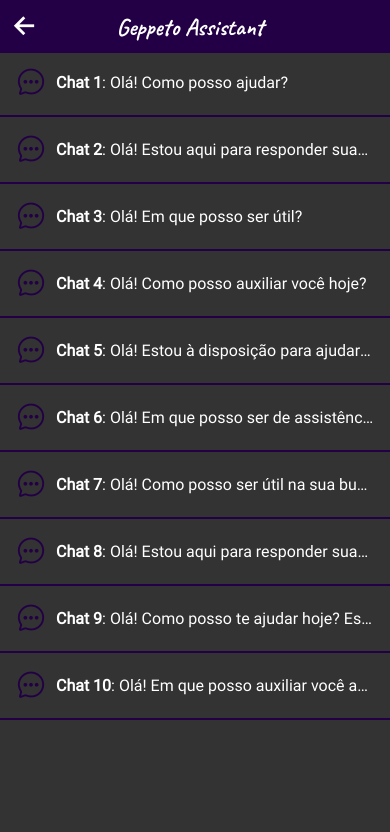
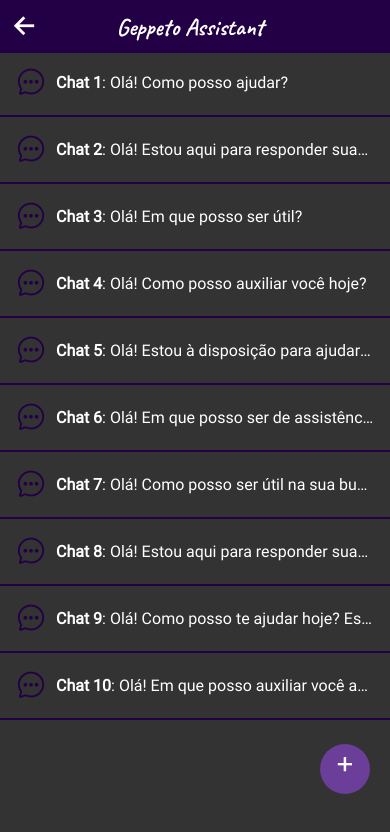
Before and after one commit to Arthur-Bamberg/Geppeto-android, a React Native app: screen / in a window 390 px wide. Shown: the top 832 px of the page. Built offline with nearby package versions, Linux system fonts and the light colour scheme.

Commit message:
feat: plusButton added to chatMenu

```diff
--- a/screens/chatMenu/index.js
+++ b/screens/chatMenu/index.js
@@ -1,6 +1,6 @@
 import React from 'react';
 import { styles } from './styles';
-import { View, Text, FlatList } from 'react-native';
+import { View, Text, FlatList, TouchableOpacity } from 'react-native';
 import { ChatHeader } from '../../components/ChatHeader';
 import { Ionicons } from '@expo/vector-icons';
 
@@ -23,6 +23,9 @@ export const ChatMenuScreen = () => {
                     </View>
                 )}
             />
+            <TouchableOpacity style={styles.plusButton}>
+                <Text style={styles.plusText}>+</Text>
+            </TouchableOpacity>
         </View>
     );
 };
--- a/screens/chatMenu/styles.js
+++ b/screens/chatMenu/styles.js
@@ -34,5 +34,19 @@ export const styles = StyleSheet.create({
         fontSize: 16,
         fontFamily: 'Roboto-Regular',
         fontWeight: 'bold',
+    },
+    plusButton: {
+        position: 'fixed',
+        bottom: 50,
+        right: 20,
+        width: 50,
+        height: 50,
+        borderRadius: 25,
+        backgroundColor: colors.accent,
+    },
+    plusText: {
+        textAlign: 'center',
+        fontSize: 30,
+        color: colors.text
     }
 });
```
